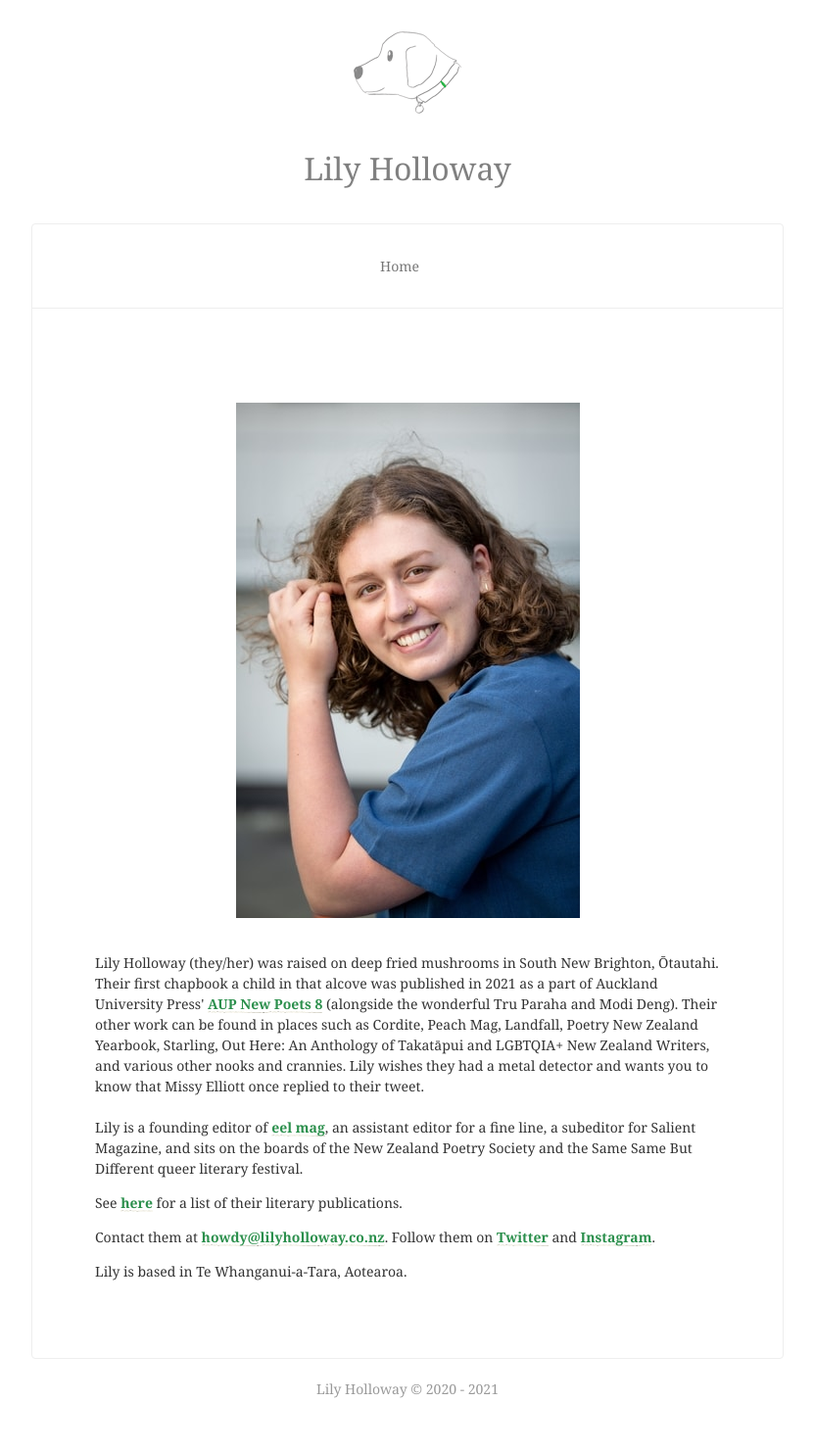
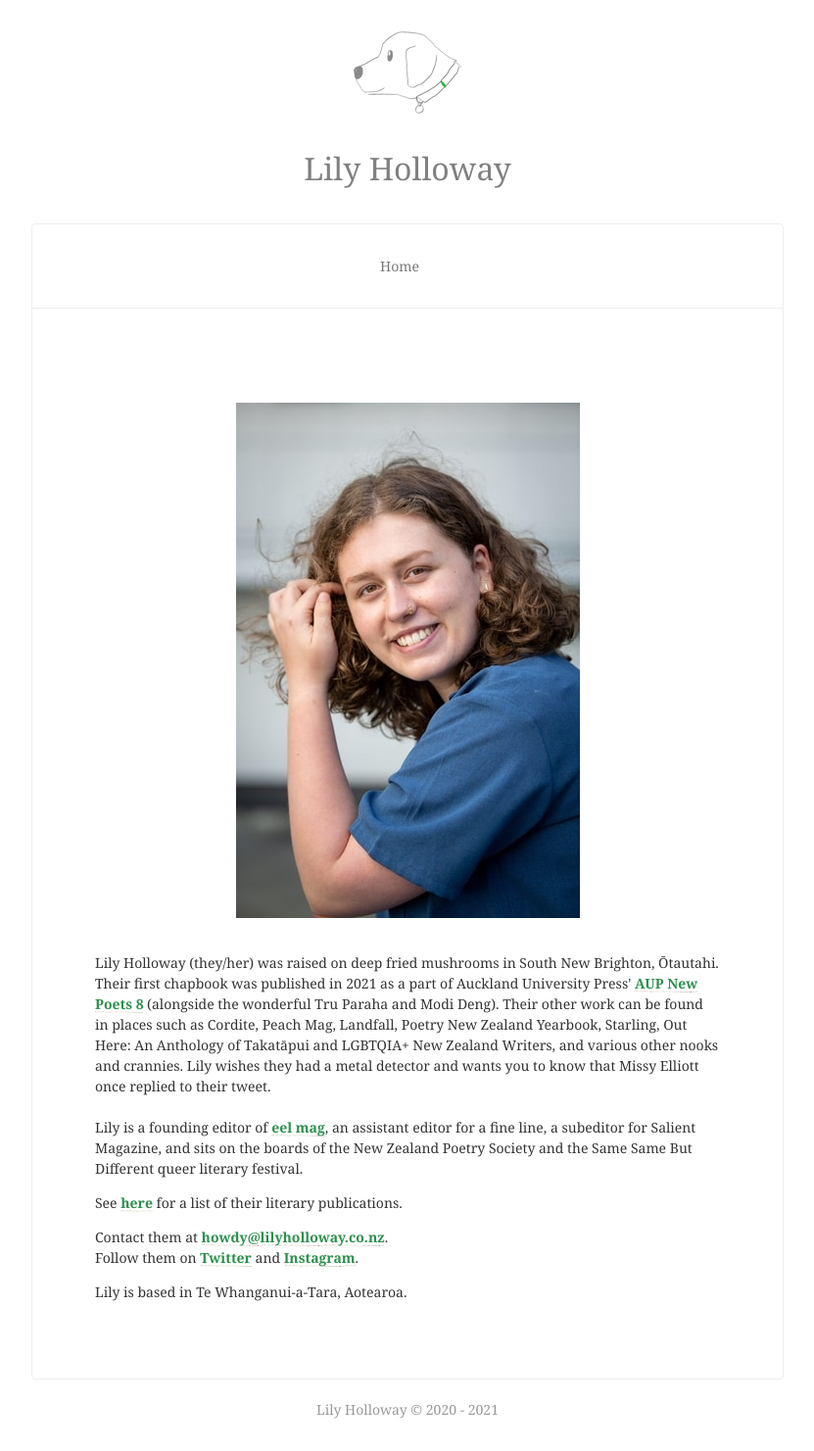
Before and after one commit to lilyholloway/lilyholloway.github.io, a Jekyll site: the page built from index.html, in a window 1280 px wide. Shown: the whole page at 98% size, without its empty margins (224-1055 px from the left). Built offline with Jekyll 4.4.1, drawn with Linux system fonts in a browser that asks for light colours; nearby versions of some CDN libraries; before the commit the page ends 1460 px from its top, so only the background shows below that.

Commit message:
Update index.html

```diff
--- a/index.html
+++ b/index.html
@@ -2,12 +2,12 @@
 ---
 <img src="{{ site.url }}/images/lilyholloway.jpg" alt="Lily Holloway" class="mt4 db center"/><br>
 
-<p>Lily Holloway (they/her) was raised on deep fried mushrooms in South New Brighton, Ōtautahi. Their first chapbook a child in that alcove was published in 2021 as a part of Auckland University Press' <b><a href="{{ site.url }}/books">AUP New Poets 8</a></b> (alongside the wonderful Tru Paraha and Modi Deng). Their other work can be found in places such as Cordite, Peach Mag, Landfall, Poetry New Zealand Yearbook, Starling, Out Here: An Anthology of Takatāpui and LGBTQIA+ New Zealand Writers, and various other nooks and crannies. Lily wishes they had a metal detector and wants you to know that Missy Elliott once replied to their tweet. <br>
+<p>Lily Holloway (they/her) was raised on deep fried mushrooms in South New Brighton, Ōtautahi. Their first chapbook was published in 2021 as a part of Auckland University Press' <b><a href="{{ site.url }}/books">AUP New Poets 8</a></b> (alongside the wonderful Tru Paraha and Modi Deng). Their other work can be found in places such as Cordite, Peach Mag, Landfall, Poetry New Zealand Yearbook, Starling, Out Here: An Anthology of Takatāpui and LGBTQIA+ New Zealand Writers, and various other nooks and crannies. Lily wishes they had a metal detector and wants you to know that Missy Elliott once replied to their tweet. <br>
 <br>Lily is a founding editor of <b><a href="https://eelmag.com/">eel mag</a></b>, an assistant editor for a fine line, a subeditor for Salient Magazine, and sits on the boards of the New Zealand Poetry Society and the Same Same But Different queer literary festival.
 </p>
 <p>See <b><a href="{{ site.url }}/cv">here</a></b> for a list of their literary publications.
 </p>
-<p>Contact them at <b><a href="mailto:howdy@lilyholloway.co.nz">howdy@lilyholloway.co.nz</a></b>. Follow them on <b><a href="https://www.twitter.com/milfs4minecraft">Twitter</a></b> and <b><a href="https://www.instagram.com/milfs4minecraft/">Instagram</a></b>.
+<p>Contact them at <b><a href="mailto:howdy@lilyholloway.co.nz">howdy@lilyholloway.co.nz</a></b>.<br> Follow them on <b><a href="https://www.twitter.com/milfs4minecraft">Twitter</a></b> and <b><a href="https://www.instagram.com/milfs4minecraft/">Instagram</a></b>.
 </p>
 <p>Lily is based in Te Whanganui-a-Tara, Aotearoa.
 </p>
```
